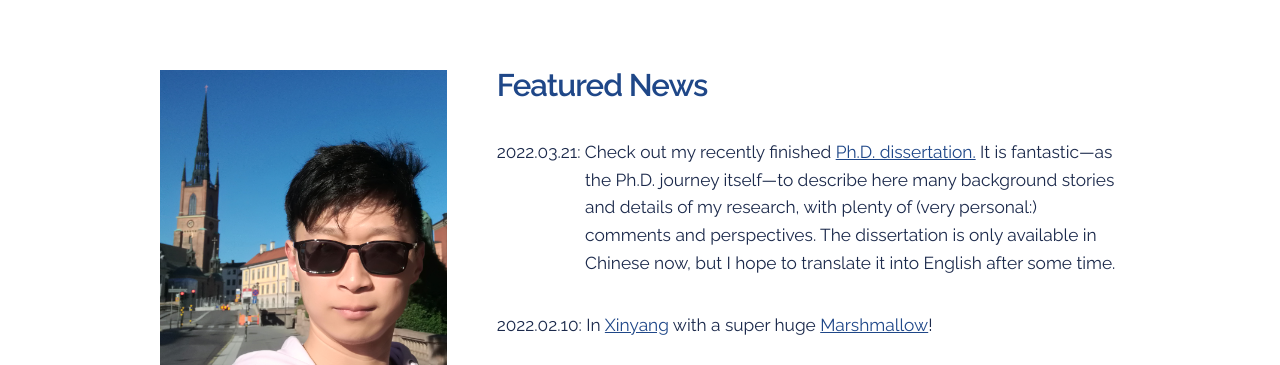
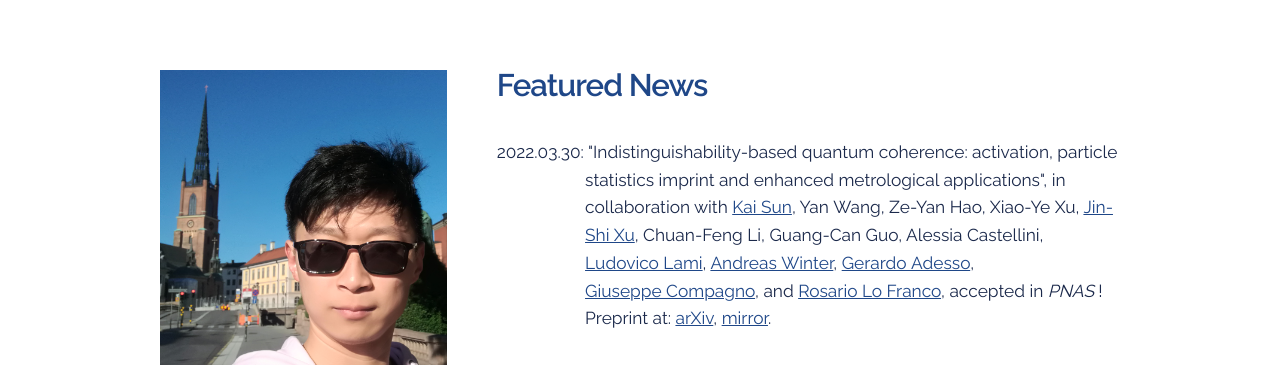
Before and after one commit to ManekiMeow/ManekiMeow.github.io, a plain HTML site: page index.html in a window 1280 px wide. Shown: the part 1220-1585 px from the top of the page. Drawn offline with nearby package versions, Linux system fonts and the light colour scheme.

Commit message:
Update index.html

```diff
--- a/index.html
+++ b/index.html
@@ -99,18 +99,21 @@
 							<header>
 								<h2>Featured News</h2>
 							</header>
+
+							<p style="margin-left:5.1em;text-indent:-5.1em"> 2022.03.30: "Indistinguishability-based quantum coherence: activation, particle statistics imprint and enhanced metrological applications", in collaboration with <a href="https://scholar.google.com/citations?user=9Pqjcu0AAAAJ&hl=en" target=_blank>Kai&nbsp;Sun</a>, Yan&nbsp;Wang, Ze-Yan&nbsp;Hao, Xiao-Ye&nbsp;Xu, <a href="https://scholar.google.com/citations?user=6v-AMW4AAAAJ&hl=en" target=_blank>Jin-Shi&nbsp;Xu</a>, Chuan-Feng&nbsp;Li, Guang-Can&nbsp;Guo, Alessia&nbsp;Castellini, <a href="https://scholar.google.com/citations?user=OS7LPjEAAAAJ&hl=en" target=_blank>Ludovico&nbsp;Lami</a>, <a href="https://grupsderecerca.uab.cat/giq/people/andreas-winter" target=_blank>Andreas&nbsp;Winter</a>, <a href="https://www.nottingham.ac.uk/mathematics/people/gerardo.adesso" target=_blank>Gerardo&nbsp;Adesso</a>, <a href="https://scholar.google.com/citations?user=cKiGyqsAAAAJ&hl=en" target=_blank>Giuseppe&nbsp;Compagno</a>, and <a href="https://rosariolofranco.weebly.com/" target=_blank>Rosario&nbsp;Lo&nbsp;Franco</a>, accepted in&nbsp;<span style="font-style:italic">PNAS</span>&nbsp;! Preprint at: <a href="https://arxiv.org/abs/2103.14802" target="_blank">arXiv</a>, <a href="document/2203_idch.pdf" target="_blank">mirror</a>.</p>
+
 							<p style="margin-left:5.1em;text-indent:-5.1em"> 2022.03.21: Check out my recently finished <a href="document/2203_PhDthesis_v2b.pdf" target="_blank">Ph.D. dissertation.</a> It is fantastic&mdash;as the Ph.D. journey itself&mdash;to describe here many background stories and details of my research, with plenty of (very personal:) comments and perspectives. The dissertation is only available in Chinese now, but I hope to translate it into English after some time.
-
+<!--
 							<p style="margin-left:5.1em;text-indent:-5.1em"> 2022.02.10: In <a href="https://en.wikipedia.org/wiki/Xinyang" target="_blank">Xinyang</a> with a super huge <a href="images/xinyang_marshmallow.jpg" target="_blank">Marshmallow</a>!
-
+-->
 							<p style="margin-left:5.1em;text-indent:-5.1em"> 2022.01.29: <a href="images/2201_gxxb.jpg" target="_blank">Front cover</a>&nbsp;of <a href="http://www.opticsjournal.net/Journal/gxxb/2022/42/3.cshtml" target="_blank"><span style="font-style:italic">Acta Optica Sinica</span></a> &nbsp;highlighting our review (in Chinese) "Quantum information masking" (<a href="document/2201_maskrev.pdf" target="_blank">mirror</a>).</p>
 <!--
 							<p style="margin-left:5.1em;text-indent:-5.1em"> 2021.12.15&ndash;22: Tianjin University. <a href="images/tianjin_moon.jpg" target="_blank">Full moon</a> across the school of precision instrument building.</p>
 
 							<p style="margin-left:5.1em;text-indent:-5.1em"> 2021.10.11: National Ph.D. fellowship at University of Science and Tech. of China.
--->
+
 							<p style="margin-left:5.1em;text-indent:-5.1em"> 2021.08.10: Our new work in cooperation with Prof. Jiannis Pachos @ University of Leeds, "Topological Contextuality and Anyonic Statistics of Photonic-Encoded Parafermions", published in&nbsp;<span style="font-style:italic">PRX Quantum</span>&nbsp;! Check out the paper: <a href="https://journals.aps.org/prxquantum/abstract/10.1103/PRXQuantum.2.030323" target="_blank">journal</a>, <a href="https://arxiv.org/abs/2011.05008" target="_blank">arXiv</a>, <a href="document/2107_pf.pdf" target="_blank">mirror</a>.</p>
-<!--
+
 							<p style="margin-left:5.1em;text-indent:-5.1em"> 2021.04.11: Advanced to <a href="https://mp.weixin.qq.com/s/2Qs2KkpJKk7EUDRwGP2ePg" target="_blank">Light competetion</a> final stage. Here is a <a href="images/dissipative_qsim.mp4" target="_blank">trailer</a> for our work, "dissipative quantum simulator".</p>
 -->
 							<p style="margin-left:5.1em;text-indent:-5.1em"> 2020.05.20: Playing Debussy "Clair de Lune" in the wake of covid lockdown. <a href="images/Clair_de_Lune.mp4" target="_blank">Video</a>.</p>
```
